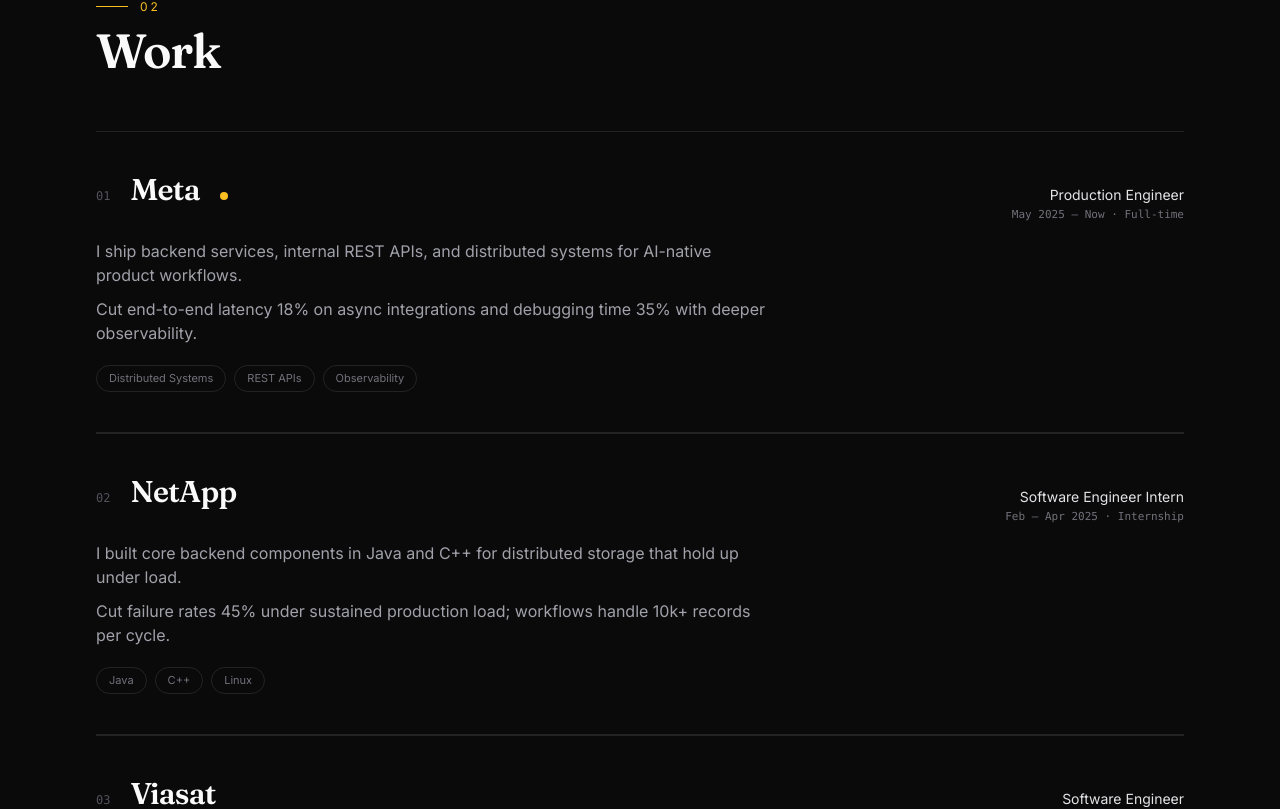
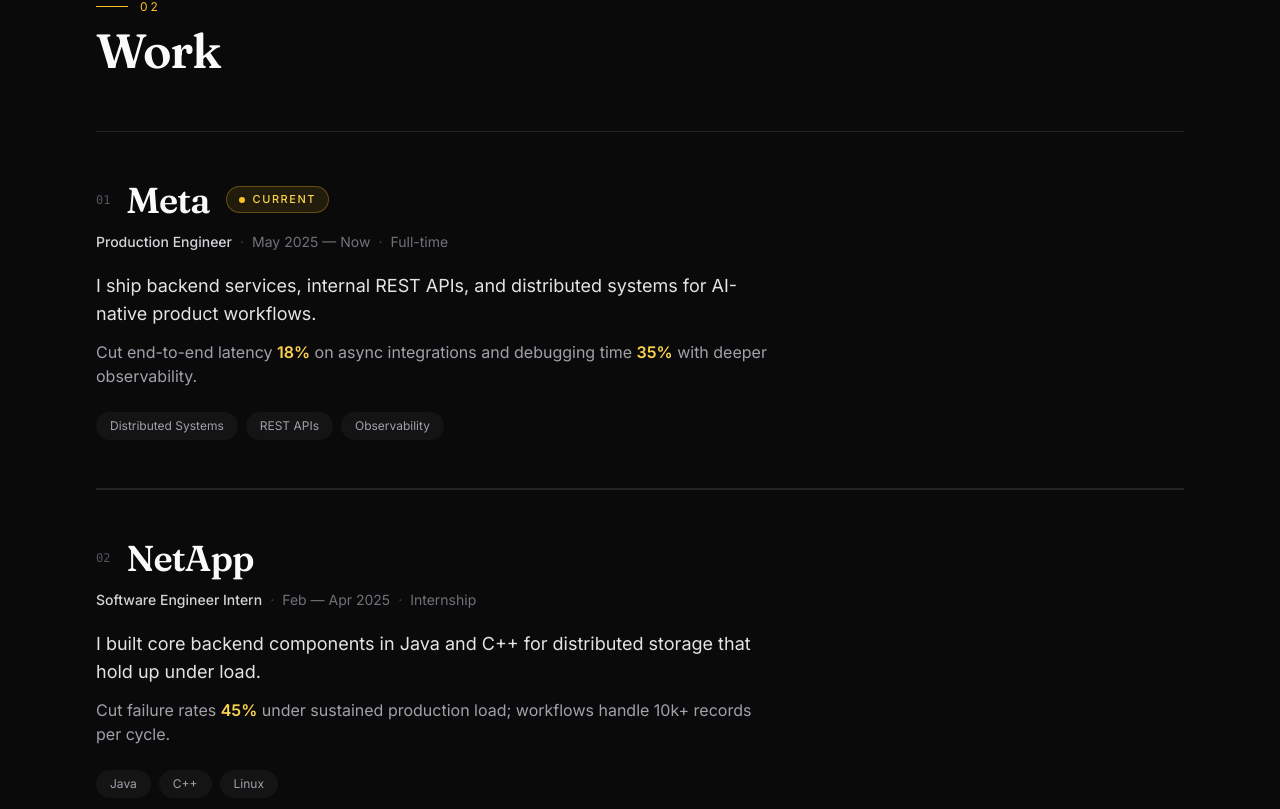
Before and after one commit to aniketatgithub/portfolio, a Next.js app: page / in a window 1280 px wide. Shown: the part 1740-2549 px from the top of the page. Built offline with nearby package versions, Linux system fonts and the light colour scheme.

Commit message:
Work section readability pass
- Lead line brightened to zinc-200, metric line amber-highlights numbers inline
- Role/dates/type on one clean meta line; Current pill instead of pinging dot
- Tags go quiet (no borders); more breathing room between rows

```diff
--- a/components/Experience.tsx
+++ b/components/Experience.tsx
@@ -1,7 +1,22 @@
 "use client";
 
+import { Fragment } from "react";
 import { experience } from "@/lib/data";
 import { Reveal } from "./Reveal";
+
+/** Wrap metric tokens (18%, 10k+, 42%…) in an amber highlight for scannability. */
+function withMetricHighlights(text: string) {
+  const parts = text.split(/(\d[\d,]*k?\+?%)/g);
+  return parts.map((part, i) =>
+    /^\d[\d,]*k?\+?%$/.test(part) ? (
+      <span key={i} className="font-semibold text-amber-300">
+        {part}
+      </span>
+    ) : (
+      <Fragment key={i}>{part}</Fragment>
+    ),
+  );
+}
 
 export function Experience() {
   return (
@@ -23,41 +38,44 @@ export function Experience() {
       <div>
         {experience.map((job, i) => (
           <Reveal key={job.company} delay={0.04}>
-            <article className="border-t border-white/10 py-8 sm:py-10 last:border-b">
-              <div className="flex flex-wrap items-baseline gap-x-5 gap-y-1">
+            <article className="border-t border-white/10 py-9 sm:py-12 last:border-b">
+              <div className="flex items-center gap-4">
                 <span className="font-mono text-xs text-zinc-600">
                   {String(i + 1).padStart(2, "0")}
                 </span>
-                <h3 className="font-display text-2xl font-semibold tracking-tight text-zinc-50 sm:text-3xl">
+                <h3 className="font-display text-[1.65rem] font-semibold tracking-tight text-zinc-50 sm:text-4xl">
                   {job.company}
                 </h3>
                 {job.current && (
-                  <span
-                    className="inline-block h-2 w-2 rounded-full bg-amber-400"
-                    aria-label="current role"
-                  />
+                  <span className="flex items-center gap-2 rounded-full border border-amber-400/30 bg-amber-400/10 px-3 py-1 text-[11px] font-medium uppercase tracking-[0.14em] text-amber-300">
+                    <span className="h-1.5 w-1.5 rounded-full bg-amber-400" />
+                    Current
+                  </span>
                 )}
-                <div className="ml-auto text-right">
-                  <p className="text-sm text-zinc-200">{job.role}</p>
-                  <p className="mt-0.5 font-mono text-[11px] text-zinc-500">
-                    {job.dates} · {job.type}
-                  </p>
-                </div>
               </div>
 
-              <div className="mt-4 max-w-2xl space-y-2.5">
-                {job.points.map((p) => (
-                  <p key={p} className="text-[15px] leading-relaxed text-zinc-400 sm:text-base">
-                    {p}
-                  </p>
-                ))}
+              <p className="mt-3 text-sm text-zinc-500">
+                <span className="font-medium text-zinc-300">{job.role}</span>
+                <span className="mx-2 text-zinc-700">·</span>
+                {job.dates}
+                <span className="mx-2 text-zinc-700">·</span>
+                {job.type}
+              </p>
+
+              <div className="mt-5 max-w-2xl space-y-3">
+                <p className="text-base leading-relaxed text-zinc-200 sm:text-lg">
+                  {job.points[0]}
+                </p>
+                <p className="text-[15px] leading-relaxed text-zinc-400 sm:text-base">
+                  {withMetricHighlights(job.points[1])}
+                </p>
               </div>
 
-              <div className="mt-5 flex flex-wrap gap-2">
+              <div className="mt-6 flex flex-wrap gap-2">
                 {job.tags.map((t) => (
                   <span
                     key={t}
-                    className="rounded-full border border-white/10 px-3 py-1 text-[11px] text-zinc-500"
+                    className="rounded-full bg-white/[0.04] px-3.5 py-1.5 text-xs text-zinc-400"
                   >
                     {t}
                   </span>
```
